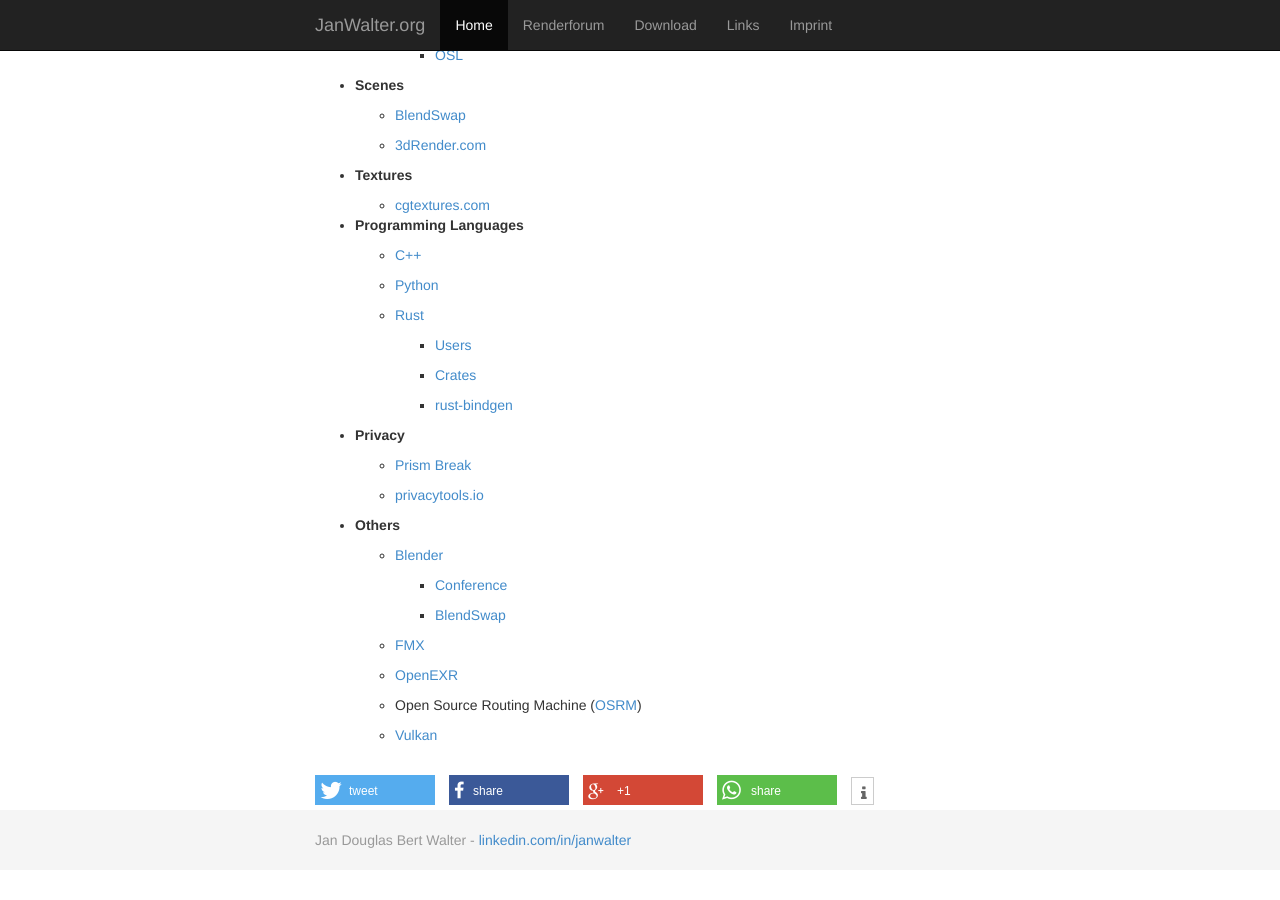
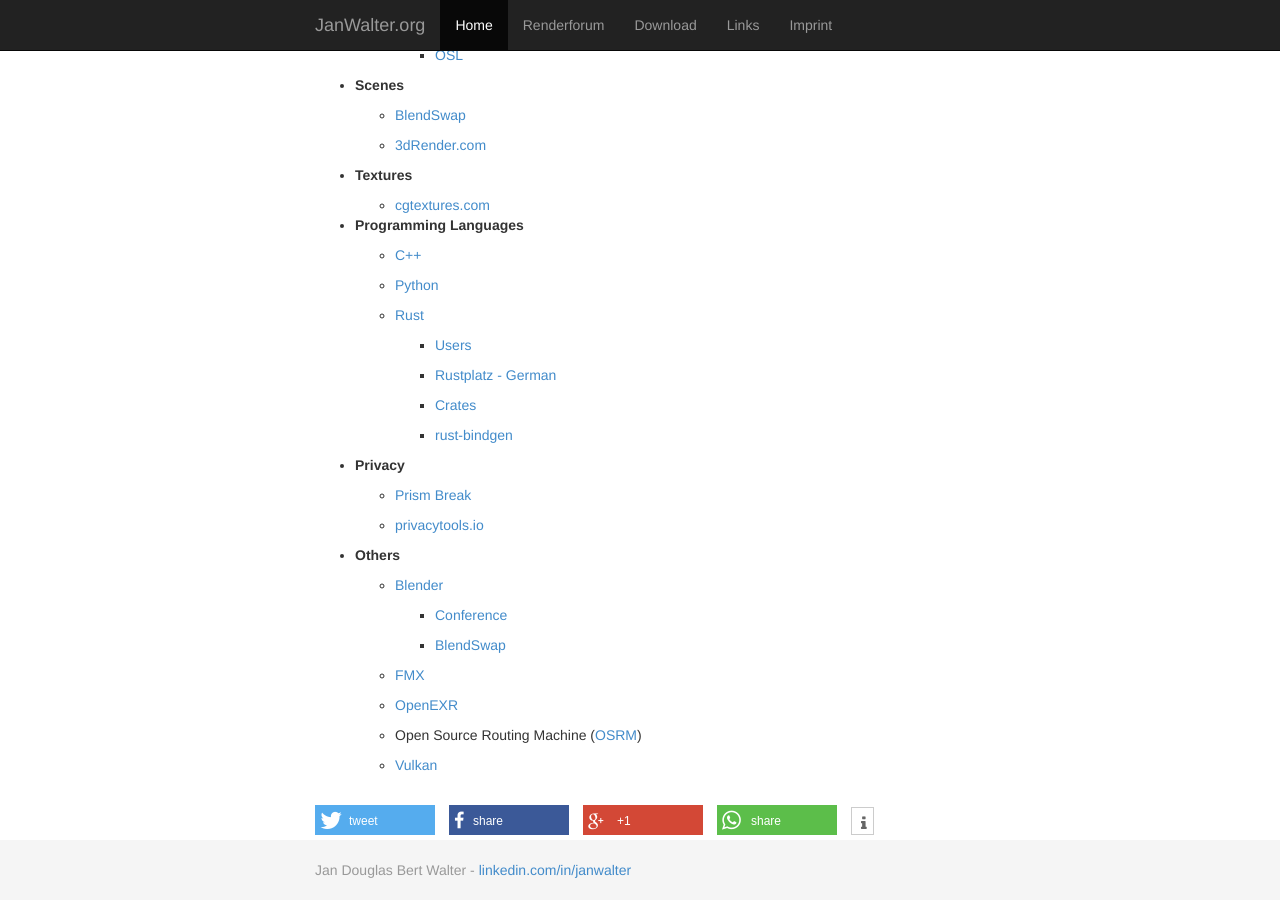
Before and after one commit to wahn/jan_walter_org, a Jekyll site: the page built from links/index.md, in a window 1280 px wide and 900 px high, scrolled down 1675 px. Built offline with Jekyll 4.4.1, drawn with Linux system fonts in a browser that asks for light colours; Markdown is read by kramdown in place of the engine named in the settings; comment, search, counter and statistics services are not loaded; before the commit the page ends 2545 px from its top, so only the background shows below that.

Commit message:
Link to German speaking Rust user forum.

```diff
--- a/links/index.md
+++ b/links/index.md
@@ -141,6 +141,8 @@
 
         + [Users](https://users.rust-lang.org)
 
+        + [Rustplatz - German](http://rustplatz.de)
+
         + [Crates](https://crates.io)
 
         + [rust-bindgen](https://github.com/crabtw/rust-bindgen)
```
